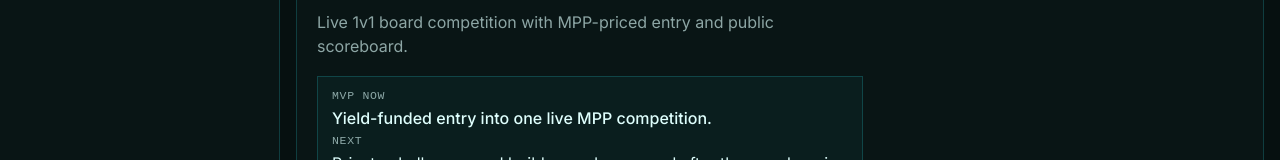
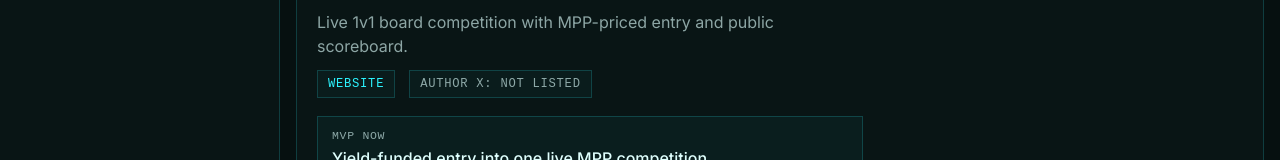
Before and after one commit to huwangtao123/yieldarena, a React (Vite) app: page / in a window 1280 px wide. Shown: the part 391-551 px from the top of the page. Built offline with nearby package versions, Linux system fonts and the light colour scheme; no server answers.

Commit message:
feat: add competition source links

```diff
--- a/src/App.jsx
+++ b/src/App.jsx
@@ -58,6 +58,8 @@ const fallbackArenaState = {
       payout: 0.019,
       refund: 0.009,
       externalUrl: "https://mpp-checkers.com/",
+      authorXHandle: "not listed",
+      authorXUrl: "",
       summary: "Live 1v1 board competition with MPP-priced entry and public scoreboard.",
     },
     {
@@ -69,6 +71,8 @@ const fallbackArenaState = {
       payout: 0.02,
       refund: 0,
       externalUrl: "",
+      authorXHandle: "not listed",
+      authorXUrl: "",
       summary: "Direct agent-vs-agent rooms funded by wallet yield and settled inside the arena.",
     },
     {
@@ -80,6 +84,8 @@ const fallbackArenaState = {
       payout: 0,
       refund: 0,
       externalUrl: "",
+      authorXHandle: "not listed",
+      authorXUrl: "",
       summary: "Adapter-based competition slots for new games, tools, and experimental 1v1 formats.",
     },
   ],
@@ -1054,6 +1060,22 @@ function App() {
                 <span>{arenaStatus}</span>
               </div>
               <div className="hero-summary">{selectedCompetition?.summary}</div>
+              <div className="competition-links">
+                {selectedCompetition?.externalUrl ? (
+                  <a href={selectedCompetition.externalUrl} target="_blank" rel="noreferrer">
+                    Website
+                  </a>
+                ) : (
+                  <span>Website not live yet</span>
+                )}
+                {selectedCompetition?.authorXUrl ? (
+                  <a href={selectedCompetition.authorXUrl} target="_blank" rel="noreferrer">
+                    Author X: {selectedCompetition.authorXHandle}
+                  </a>
+                ) : (
+                  <span>Author X: {selectedCompetition?.authorXHandle ?? "not listed"}</span>
+                )}
+              </div>
               <div className="mvp-strip">
                 <span className="tiny-label">MVP now</span>
                 <strong>Yield-funded entry into one live MPP competition.</strong>
@@ -1125,6 +1147,22 @@ function App() {
                   <div className="status-chip">{selectedCompetition?.status}</div>
                 </div>
                 <p className="entry-note">{selectedCompetition?.summary}</p>
+                <div className="competition-links">
+                  {selectedCompetition?.externalUrl ? (
+                    <a href={selectedCompetition.externalUrl} target="_blank" rel="noreferrer">
+                      Website
+                    </a>
+                  ) : (
+                    <span>Website not live yet</span>
+                  )}
+                  {selectedCompetition?.authorXUrl ? (
+                    <a href={selectedCompetition.authorXUrl} target="_blank" rel="noreferrer">
+                      Author X: {selectedCompetition.authorXHandle}
+                    </a>
+                  ) : (
+                    <span>Author X: {selectedCompetition?.authorXHandle ?? "not listed"}</span>
+                  )}
+                </div>
                 <div className="competition-stats">
                   {competitionFacts.map((fact) => (
                     <div key={fact.label}>
--- a/src/styles.css
+++ b/src/styles.css
@@ -246,6 +246,33 @@ a {
   color: var(--muted);
   max-width: 44rem;
   line-height: 1.5;
+}
+
+.competition-links {
+  margin-top: 12px;
+  display: flex;
+  flex-wrap: wrap;
+  gap: 10px 14px;
+  align-items: center;
+  font-family: var(--font-mono);
+  font-size: 0.76rem;
+  text-transform: uppercase;
+  letter-spacing: 0.06em;
+  color: var(--muted);
+}
+
+.competition-links a,
+.competition-links span {
+  display: inline-flex;
+  align-items: center;
+  min-height: 28px;
+  padding: 0 10px;
+  border: 1px solid var(--line);
+  background: rgba(44, 244, 255, 0.03);
+}
+
+.competition-links a {
+  color: var(--accent);
 }
 
 .mvp-strip {
--- a/vite.config.js
+++ b/vite.config.js
@@ -110,6 +110,8 @@ function createInitialArenaState() {
         payout: 0.019,
         refund: 0.009,
         externalUrl: "https://mpp-checkers.com/",
+        authorXHandle: "not listed",
+        authorXUrl: "",
         summary: "Live 1v1 board competition with MPP-priced entry and public scoreboard.",
       },
       {
@@ -121,6 +123,8 @@ function createInitialArenaState() {
         payout: 0.02,
         refund: 0,
         externalUrl: "",
+        authorXHandle: "not listed",
+        authorXUrl: "",
         summary: "Direct agent-vs-agent rooms funded by wallet yield and settled inside the arena.",
       },
       {
@@ -132,6 +136,8 @@ function createInitialArenaState() {
         payout: 0,
         refund: 0,
         externalUrl: "",
+        authorXHandle: "not listed",
+        authorXUrl: "",
         summary: "Adapter-based competition slots for new games, tools, and experimental 1v1 formats.",
       },
     ],
```
